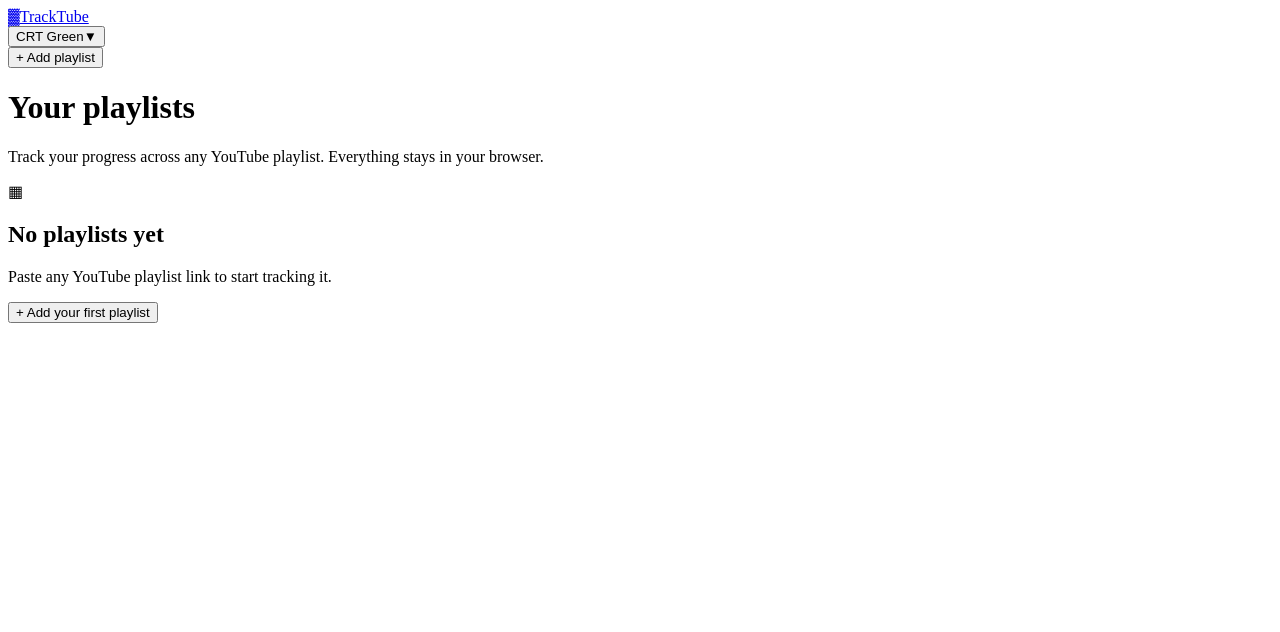
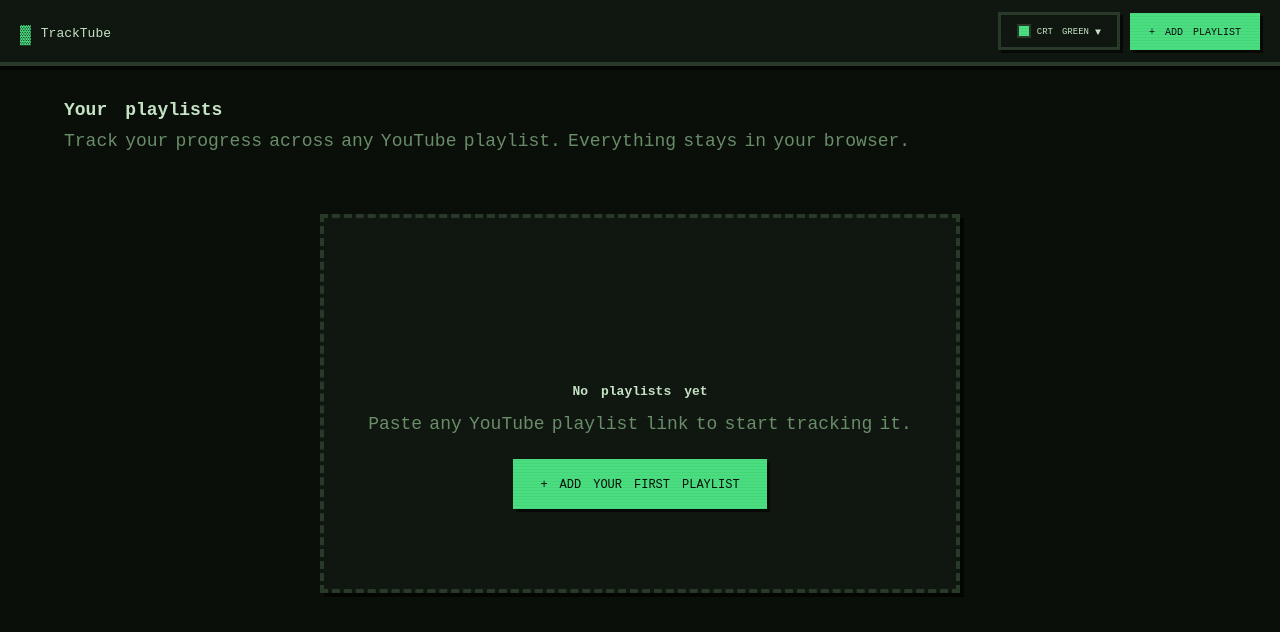
Before and after one commit to Sayantan-B-dev/Ex_TrackTube, a Next.js app: page / in a window 1280 px wide. Shown: the top 632 px of the page. Built offline with nearby package versions, Linux system fonts and the light colour scheme.

Commit message:
fix: restore globals.css import, hydrate theme safely, pin patched deps

```diff
--- a/app/layout.jsx
+++ b/app/layout.jsx
@@ -1,3 +1,4 @@
+import "./globals.css";
 import { DEFAULT_THEME, THEME_STORAGE_KEY } from "../lib/themes";
 
 export const metadata = {
@@ -13,7 +14,7 @@ export default function RootLayout({ children }) {
     } catch (e) {}
   `;
   return (
-    <html lang="en">
+    <html lang="en" suppressHydrationWarning>
       <head>
         <script dangerouslySetInnerHTML={{ __html: themeInit }} />
       </head>
--- a/package.json
+++ b/package.json
@@ -11,5 +11,9 @@
     "next": "^15.5.23",
     "react": "^19.1.0",
     "react-dom": "^19.1.0"
+  },
+  "overrides": {
+    "postcss": "^8.5.26",
+    "sharp": "^0.35.3"
   }
 }
```
Also changed, not shown: 1 other file (tests, documents, lock files or other folders).
